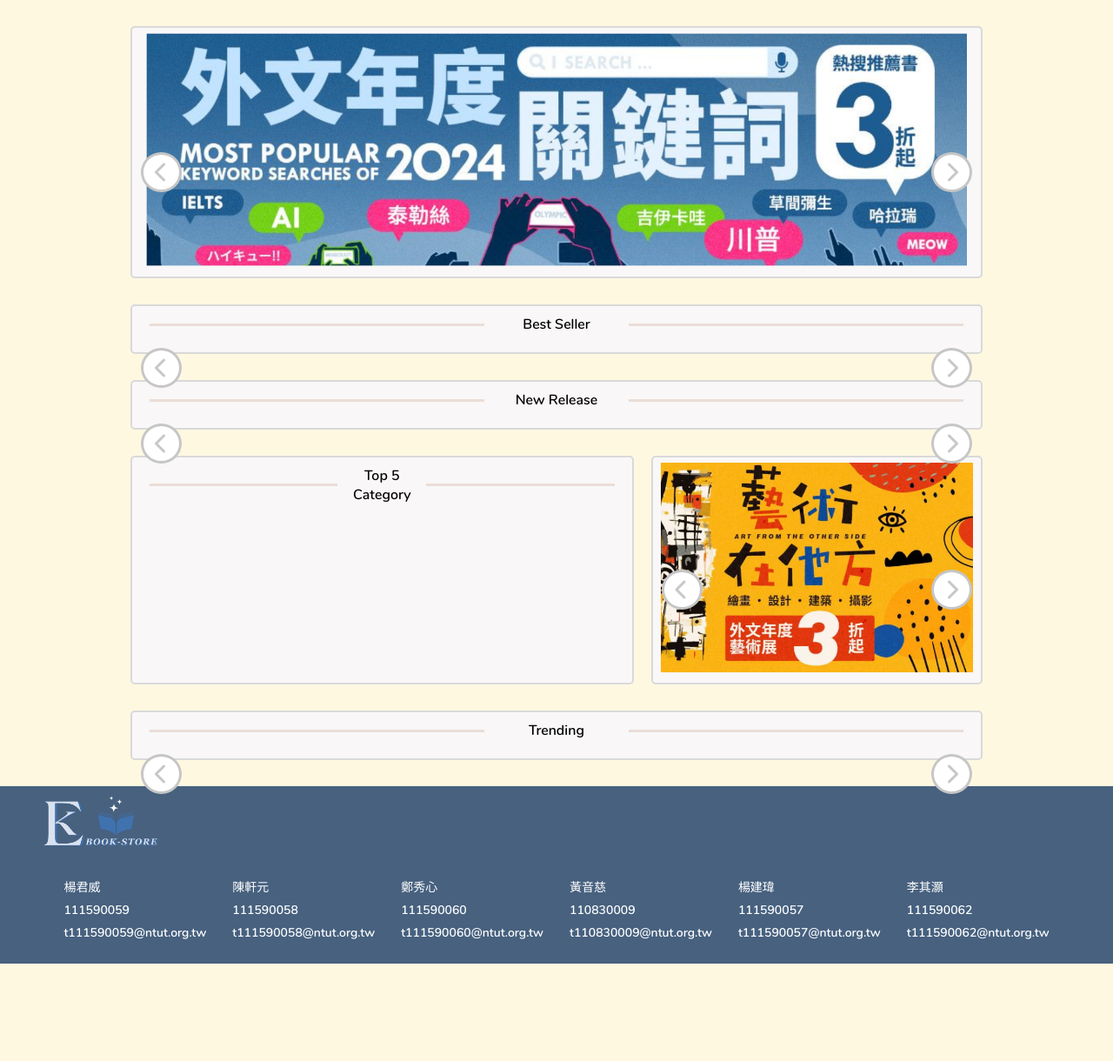
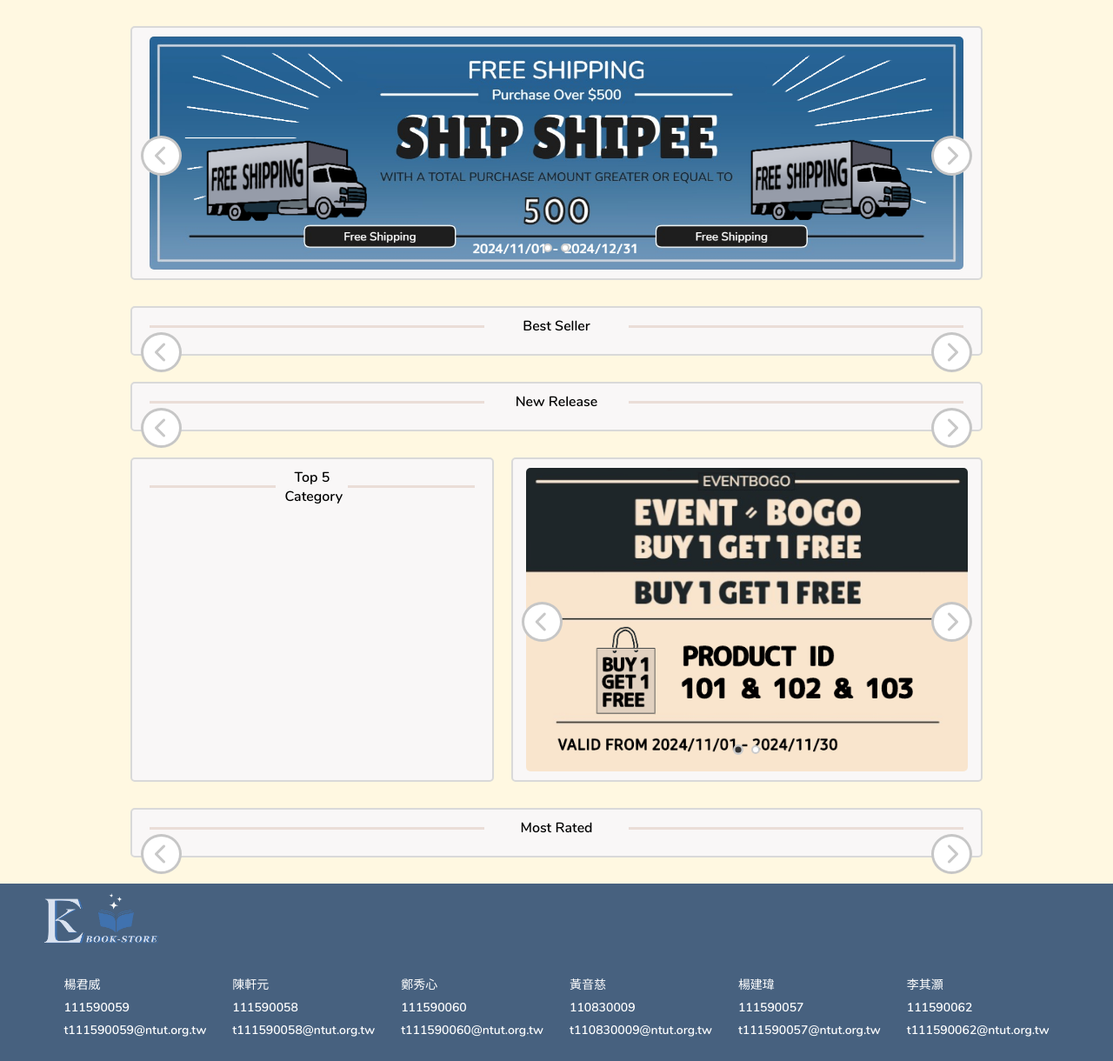
Before and after one commit to ilovemath25/E-Bookstore, a Flask app: template ebookstore_flask/templates/user/home.html in a window 1280 px wide. Shown: the part 130-1350 px from the top of the page at 87% size. Before the commit the page ends 1238 px from the top, so only its background shows below. Run offline with Flask 3, Linux system fonts and the light colour scheme; the template is opened without the code that fills it, so the values that code supplies are empty; some libraries are stand-ins or nearby versions.

Commit message:
modify home

```diff
--- a/ebookstore_flask/static/style/home.css
+++ b/ebookstore_flask/static/style/home.css
@@ -39,6 +39,7 @@
    color: #c8c8c8;
    border-radius: 50%;
    top: 50%;
+   transform: translateY(-20px);
    z-index: 10;
    position: absolute;
    cursor: pointer;
@@ -109,6 +110,7 @@
    max-width: 151px;
    max-height: 210px;
    object-fit: cover;
+   pointer-events: none;
    border-radius: 3px;
    border: 1px solid #000;
 }
@@ -137,19 +139,56 @@
    display: flex;
    align-items: center;
    justify-content: center;
+   padding: 10px;
 }
 .promotion-slider{
    display: flex;
-   overflow: hidden;
+   overflow-x: auto;
    width: 98%;
    scroll-behavior: smooth;
    scroll-snap-type: x mandatory;
 }
 .promotion-card{
-   width: 100%;
+   flex: 0 0 100%;
+   max-width: 100%;
+   scroll-snap-align: start;
+   display: flex;
+   align-items: center;
 }
 .promotion-card img{
    width: 100%;
+   pointer-events: none;
+   border-radius: 5px;
+}
+.promotion-slider {
+   -ms-overflow-style: none;
+   scrollbar-width: none;
+}
+.promotion-slider::-webkit-scrollbar {
+   display: none;
+}
+.slider-indicators {
+   position: absolute;
+   bottom: 30px;
+   display: flex;
+   justify-content: center;
+   margin-top: 10px;
+   gap: 10px;
+}
+
+.slider-indicators input {
+   appearance: none;
+   width: 10px;
+   height: 10px;
+   border: 2px solid #ccc;
+   border-radius: 50%;
+   background: #fff;
+   cursor: pointer;
+   transition: all 0.3s;
+}
+.slider-indicators input:checked {
+   background: #333;
+   transform: scale(1.2);
 }
 .top-5-and-promotion{
    display: flex;
--- a/ebookstore_flask/templates/user/header_user.html
+++ b/ebookstore_flask/templates/user/header_user.html
@@ -31,7 +31,7 @@
                 <a href="#" class="icon-name">
                     <i class="fa-solid fa-cart-shopping"></i><p>Cart</p>
                 </a>
-                <a href="#" class="icon-name">
+                <a href="user/profile" class="icon-name">
                     <i class="fa-regular fa-circle-user"></i><p>Profile</p>
                 </a>
             </div>
--- a/ebookstore_flask/templates/user/home.html
+++ b/ebookstore_flask/templates/user/home.html
@@ -9,8 +9,15 @@
          <a class="promotion-card" href="">
             <img src="{{ url_for('static', filename='image/promotion/promotion1.png') }}">
          </a>
+         <a class="promotion-card" href="">
+            <img src="{{ url_for('static', filename='image/promotion/promotion2.png') }}">
+         </a>
       </div>
       <button class="arrow right-arrow"><i class="fa-solid fa-chevron-right"></i></button>
+      <div class="slider-indicators">
+         <input type="radio" name="slider" checked>
+         <input type="radio" name="slider">
+      </div>
    </section>
    <section class="best-seller section-container">
       <div class="sub-title">
@@ -67,15 +74,22 @@
          <button class="arrow left-arrow"><i class="fa-solid fa-chevron-left"></i></button>
          <div class="promotion-slider">
             <a class="promotion-card" href="">
+               <img src="{{ url_for('static', filename='image/promotion/promotion4.png') }}">
+            </a>
+            <a class="promotion-card" href="">
                <img src="{{ url_for('static', filename='image/promotion/promotion5.png') }}">
             </a>
          </div>
          <button class="arrow right-arrow"><i class="fa-solid fa-chevron-right"></i></button>
+         <div class="slider-indicators">
+            <input type="radio" name="slider" checked>
+            <input type="radio" name="slider">
+         </div>
       </section>
    </div>
    <section class="trending section-container">
       <div class="sub-title">
-         <hr><h2>Trending</h2><hr>
+         <hr><h2>Most Rated</h2><hr>
       </div>
       <div class="book-slider-container">
          <button class="arrow left-arrow"><i class="fa-solid fa-chevron-left"></i></button>
--- a/run.py
+++ b/run.py
@@ -1,10 +1,10 @@
 from ebookstore_flask import create_app
 POSTGRES = {
    'user':'postgres',
-   'password':'postgres',
+   'password':'ilovemath25',
    'db':'ebookstore',
    'host':'localhost',
-   'port':'5433',
+   'port':'5432',
 }
 app = create_app(POSTGRES)
 if __name__=='__main__':app.run(host='0.0.0.0', debug=True, port=5001)
```
Also changed, not shown: ebookstore_flask/static/script/home.js (+60 -10 lines), ebookstore_flask/static/image/promotion/promotion1.png, ebookstore_flask/static/image/promotion/promotion2.png (added), ebookstore_flask/static/image/promotion/promotion4.png (added), ebookstore_flask/static/image/promotion/promotion5.png.
